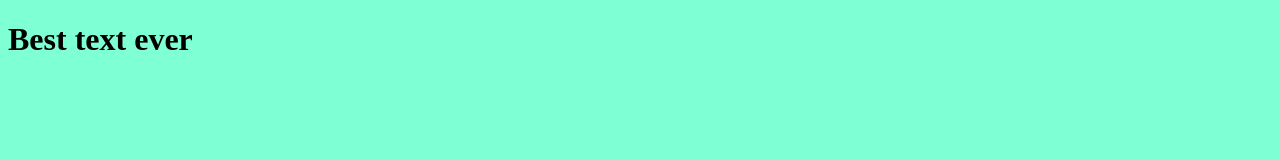
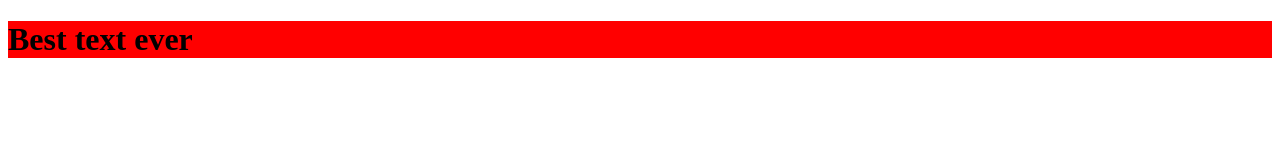
Before and after one commit to GhostingToLane/pipars, a plain HTML site: page index.html in a window 1280 px wide. Drawn offline with Linux system fonts and the light colour scheme.

Commit message:
Added bg to text

```diff
--- a/style.css
+++ b/style.css
@@ -1,4 +1,4 @@
-body {
+h1 {
 
-	background-color: aquamarine;
+	background-color: red;
 }
```
